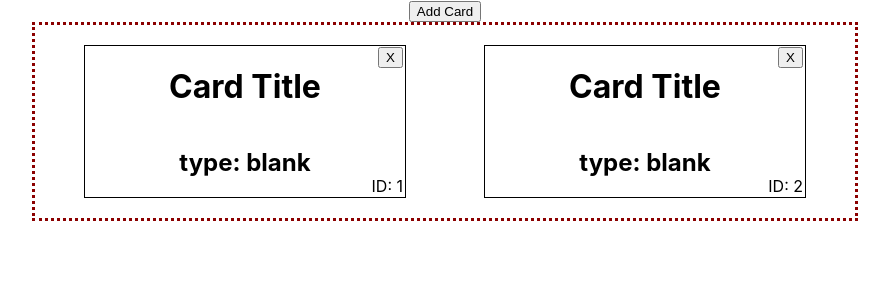
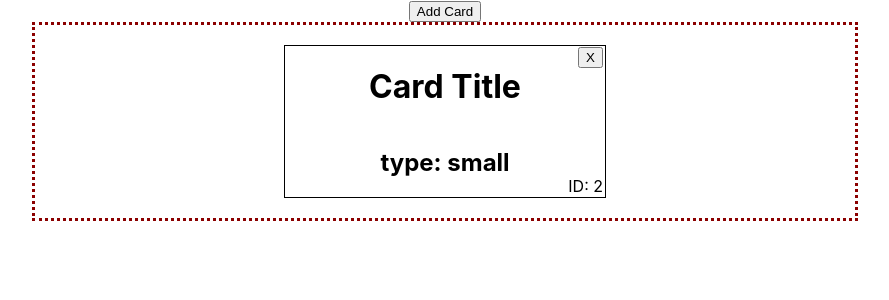
Before and after one commit to BarKeep-Dev/app, a React (Create React App) app: page / in a window 1280 px wide. Both pictures are taken after a click on the button "Add Card". Shown: the top 300 px of the page, without its empty margins (195-1084 px from the left). Built offline with nearby package versions, Linux system fonts and the light colour scheme.

Commit message:
added card reducer in card component

```diff
--- a/src/components/card/card.css
+++ b/src/components/card/card.css
@@ -1,13 +1,25 @@
-.card-container {
+.small-card-container {
   display: flex;
   flex-direction: column;
   justify-content: center;
   align-items: center;
   border: 1px black solid;
+  margin: 10px;
+  position: relative;
   height: 20%;
   width: 40%;
+}
+
+.big-card-container {
+  display: flex;
+  flex-direction: column;
+  justify-content: center;
+  align-items: center;
+  border: 1px black solid;
   margin: 10px;
   position: relative;
+  height: 40%;
+  width: 40%;
 }
 
 .remove-card-button {
--- a/src/components/card/card.jsx
+++ b/src/components/card/card.jsx
@@ -1,15 +1,49 @@
 import React from 'react';
 import './card.css';
 
-function Card(props) {
+function Card (props) {
   const { id, type, removeCard } = props
+
+  const ProcessedCard = ({ cardType }) => {
+    console.log(`type: ${cardType}`)
+    switch (cardType) {
+      case 'small':
+        return (
+          <SmallCard />
+        )
+      case 'big':
+        return (
+          <BigCard />
+        )
+      default:
+        return <SmallCard />;
+    }
+  }
+
+  const SmallCard = () => {
+    return (
+      <div className="small-card-container">
+        <button className="remove-card-button" onClick={() => removeCard(id)}>X</button>
+        <h1>Card Title</h1>
+        <h2>type: {type}</h2>
+        <p className="card-id-display">ID: {id}</p>
+      </div>
+    )
+  }
+
+  const BigCard = () => {
+    return (
+      <div className="large-card-container">
+        <button className="remove-card-button" onClick={() => removeCard(id)}>X</button>
+        <h1>Card Title</h1>
+        <h2>type: {type}</h2>
+        <p className="card-id-display">ID: {id}</p>
+      </div>
+    )
+  }
+
   return (
-    <div className="card-container">
-      <button className="remove-card-button" onClick={() => removeCard(id)}>X</button>
-      <h1>Card Title</h1>
-      <h2>type: {type}</h2>
-      <p className="card-id-display">ID: {id}</p>
-    </div>
+      <ProcessedCard cardType={type}/>
   );
 }
 
--- a/src/components/one-pager/one-pager.jsx
+++ b/src/components/one-pager/one-pager.jsx
@@ -4,7 +4,7 @@ import Card from '../card/card';
 
 function OnePager() {
   const [cardNumber, setCardNumber] = useState(1)
-  const [cards, setCards] = useState([{id: cardNumber, type: 'blank'}])
+  const [cards, setCards] = useState([])
 
   const addCard = () => {
     let newCardNumber = cardNumber + 1
@@ -12,7 +12,7 @@ function OnePager() {
       ...cards,
       {
         id: newCardNumber,
-        type: 'blank'
+        type: 'small'
       }
     ])
     setCardNumber(newCardNumber)
```
